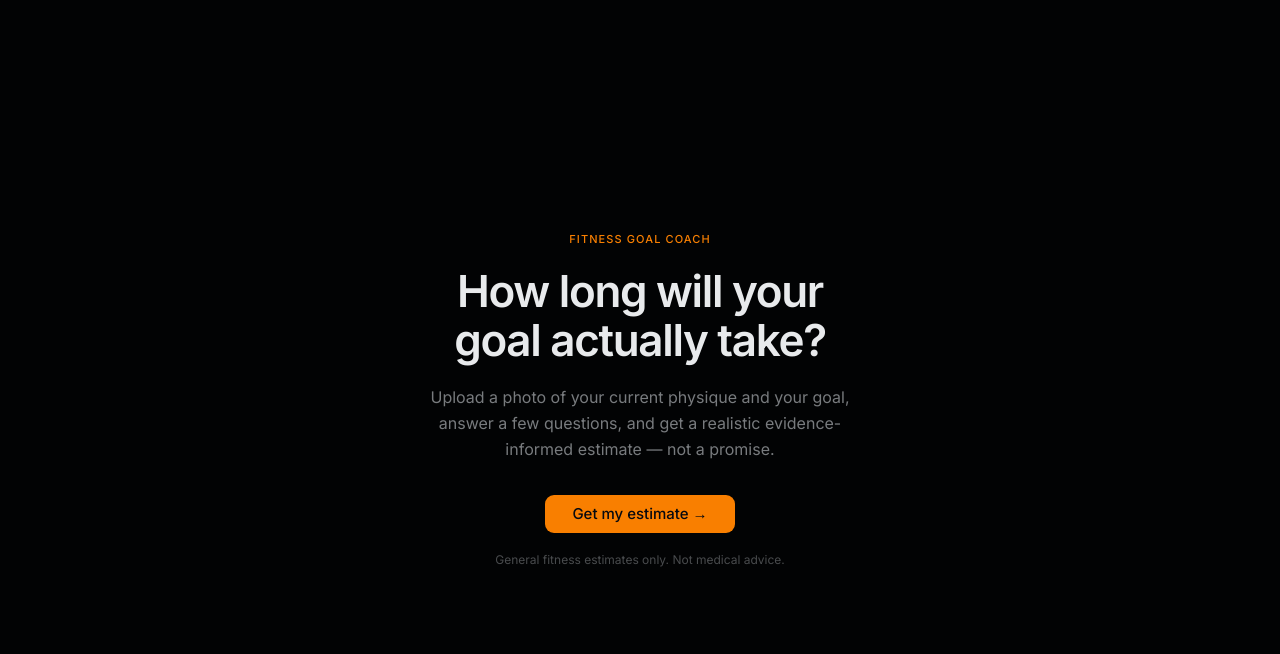
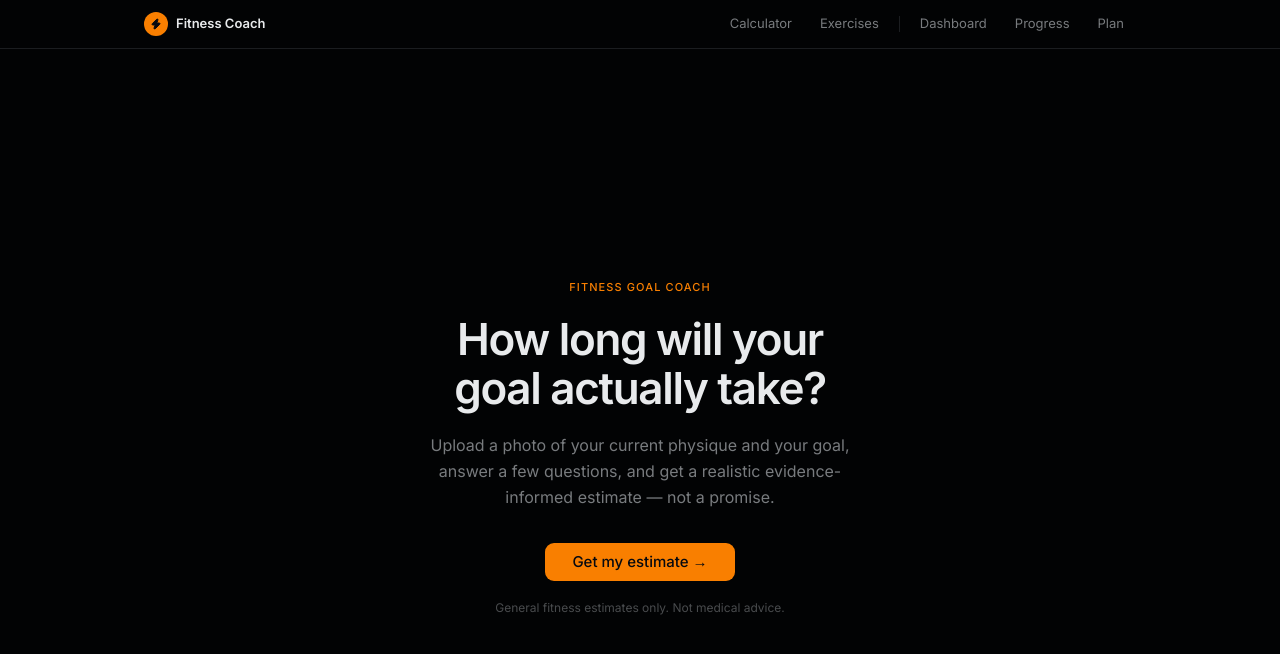
Before and after one commit to aleks-drozy/fitness-goal-coach, a Next.js app: page / in a window 1280 px wide. Shown: the top 654 px of the page. Built offline with nearby package versions, Linux system fonts and the light colour scheme.

Commit message:
feat: add global nav with tools links

```diff
--- a/src/app/layout.tsx
+++ b/src/app/layout.tsx
@@ -2,6 +2,7 @@ import type { Metadata } from "next";
 import { Inter } from "next/font/google";
 import "./globals.css";
 import { WizardProvider } from "@/context/WizardContext";
+import { Nav } from "@/components/layout/Nav";
 
 const inter = Inter({ subsets: ["latin"], variable: "--font-inter" });
 
@@ -14,7 +15,10 @@ export default function RootLayout({ children }: { children: React.ReactNode })
   return (
     <html lang="en" className={inter.variable}>
       <body className="bg-background text-foreground font-sans antialiased">
-        <WizardProvider>{children}</WizardProvider>
+        <WizardProvider>
+          <Nav />
+          <div className="pt-12">{children}</div>
+        </WizardProvider>
       </body>
     </html>
   );
--- /dev/null
+++ b/src/components/layout/Nav.tsx
@@ -0,0 +1,72 @@
+"use client";
+import Link from "next/link";
+import { usePathname } from "next/navigation";
+import { Zap } from "lucide-react";
+import { cn } from "@/lib/utils";
+
+const tools = [
+  { label: "Calculator", href: "/tools/calculator" },
+  { label: "Exercises", href: "/tools/exercises" },
+];
+const protected_ = [
+  { label: "Dashboard", href: "/dashboard" },
+  { label: "Progress", href: "/progress" },
+  { label: "Plan", href: "/plan" },
+];
+
+export function Nav() {
+  const pathname = usePathname();
+  // Hide nav inside wizard
+  if (pathname.startsWith("/coach")) return null;
+
+  return (
+    <nav
+      className="fixed top-0 inset-x-0 z-50 border-b"
+      style={{ background: "var(--background)", borderColor: "var(--border)" }}
+    >
+      <div className="mx-auto flex h-12 max-w-5xl items-center justify-between px-4">
+        <Link href="/" className="flex items-center gap-2">
+          <div
+            className="flex size-6 items-center justify-center rounded-full"
+            style={{ background: "var(--primary)" }}
+          >
+            <Zap size={12} fill="var(--primary-foreground)" color="var(--primary-foreground)" />
+          </div>
+          <span className="text-[0.8125rem] font-semibold">Fitness Coach</span>
+        </Link>
+
+        <div className="flex items-center gap-1">
+          {tools.map((t) => (
+            <Link
+              key={t.href}
+              href={t.href}
+              className={cn(
+                "rounded-[var(--r-button)] px-3 py-1.5 text-[0.8125rem] transition-colors",
+                pathname.startsWith(t.href)
+                  ? "text-foreground"
+                  : "text-muted-foreground hover:text-foreground"
+              )}
+            >
+              {t.label}
+            </Link>
+          ))}
+          <div className="mx-1 h-4 w-px" style={{ background: "var(--border)" }} />
+          {protected_.map((t) => (
+            <Link
+              key={t.href}
+              href={t.href}
+              className={cn(
+                "rounded-[var(--r-button)] px-3 py-1.5 text-[0.8125rem] transition-colors",
+                pathname === t.href
+                  ? "text-foreground"
+                  : "text-muted-foreground hover:text-foreground"
+              )}
+            >
+              {t.label}
+            </Link>
+          ))}
+        </div>
+      </div>
+    </nav>
+  );
+}
```
